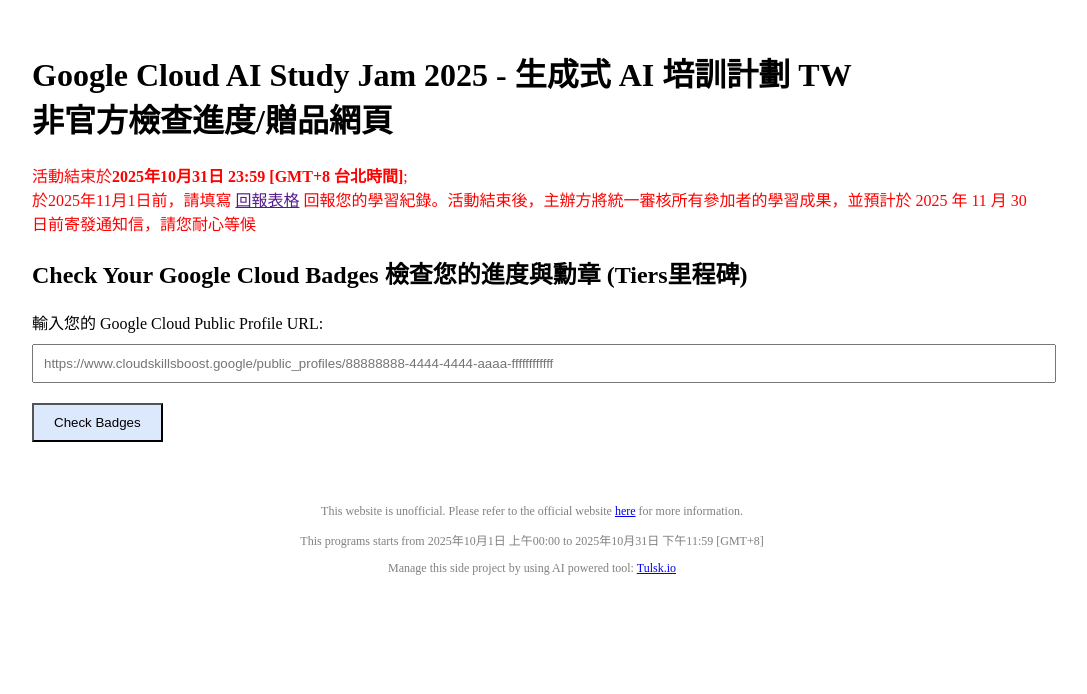
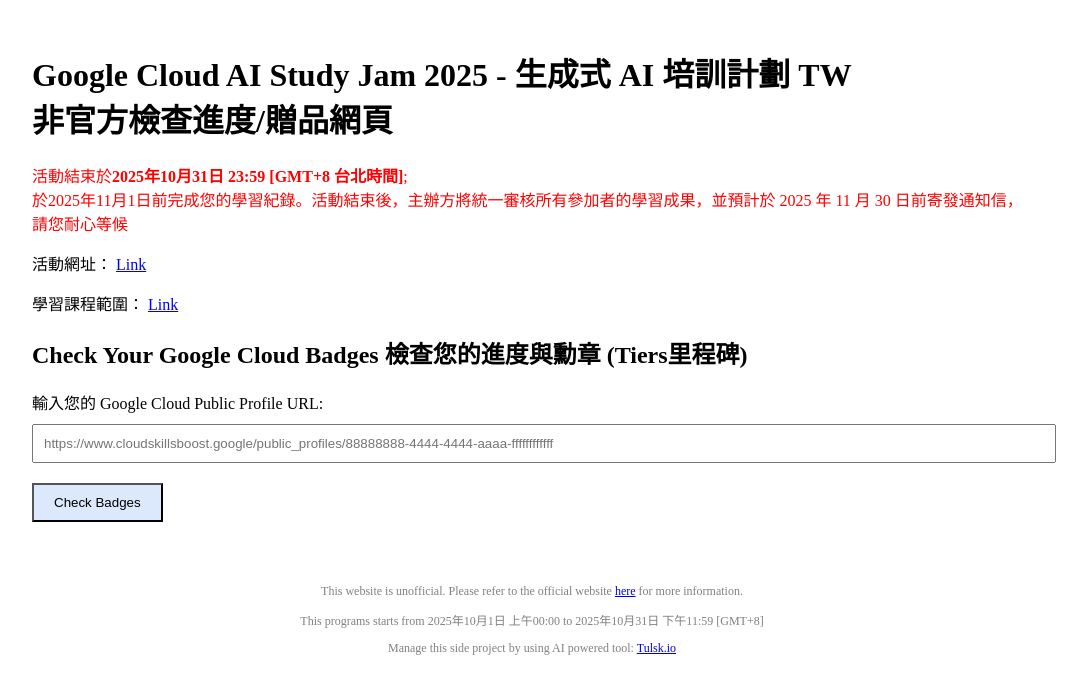
Before and after one commit to qqaqkidlab/gai-cloud-study-jam-2025, a Next.js app: page / in a window 1280 px wide. Shown: the top 694 px of the page, without its empty margins (108-1195 px from the left). Built offline with nearby package versions, Linux system fonts and the light colour scheme.

Commit message:
Update index.tsx

```diff
--- a/pages/index.tsx
+++ b/pages/index.tsx
@@ -39,7 +39,9 @@
     return (
         <div style={{ padding: '20px', maxWidth: '1000px', margin: '0 auto' }}>
             <h1>Google Cloud AI Study Jam 2025 - 生成式 AI 培訓計劃 TW<br></br> 非官方檢查進度/贈品網頁</h1>
-            <p style={{color:'red'}}>活動結束於<strong>2025年10月31日 23:59 [GMT+8 台北時間]</strong>;<br></br>於2025年11月1日前，請填寫 <a href="" target="_blank" rel="noopener noreferrer">回報表格</a> 回報您的學習紀錄。活動結束後，主辦方將統一審核所有參加者的學習成果，並預計於 2025 年 11 月 30 日前寄發通知信，請您耐心等候</p>
+            <p style={{color:'red'}}>活動結束於<strong>2025年10月31日 23:59 [GMT+8 台北時間]</strong>;<br></br>於2025年11月1日前完成您的學習紀錄。活動結束後，主辦方將統一審核所有參加者的學習成果，並預計於 2025 年 11 月 30 日前寄發通知信，請您耐心等候</p>
+            <p> 活動網址： <a href="https://rsvp.withgoogle.com/events/csj-tw-2025" target="_blank" rel="noopener noreferrer">Link</a> </p>
+            <p> 學習課程範圍： <a href="https://docs.google.com/spreadsheets/d/1JDqEBkzG-O5TXkJZNmACNfax1WDnonKPo2xiwWymz90/htmlview" target="_blank" rel="noopener noreferrer">Link</a> </p>
             <h2>Check Your Google Cloud Badges 檢查您的進度與勳章 (Tiers里程碑)</h2>
             <form onSubmit={handleSubmit}>
                 <label>
```
